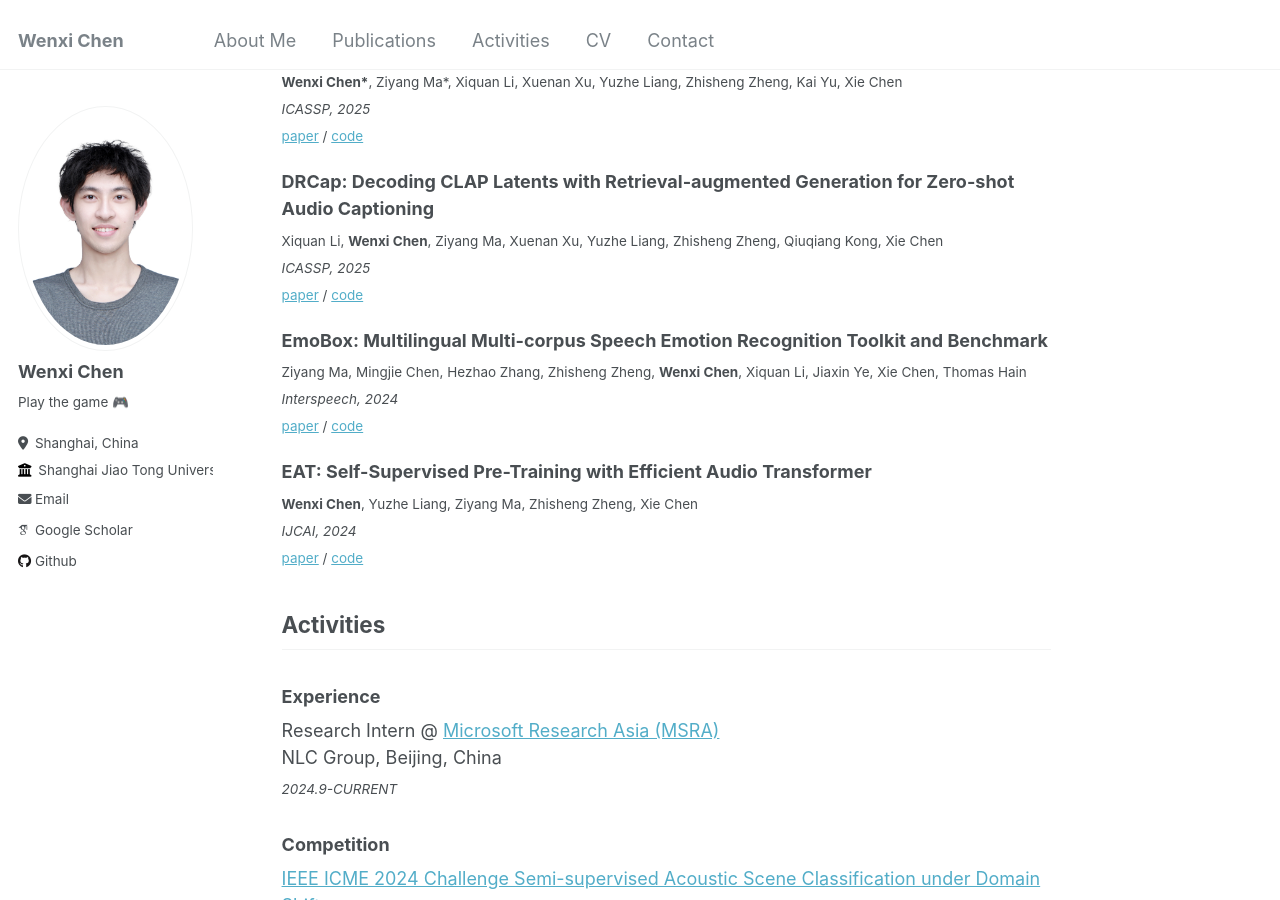
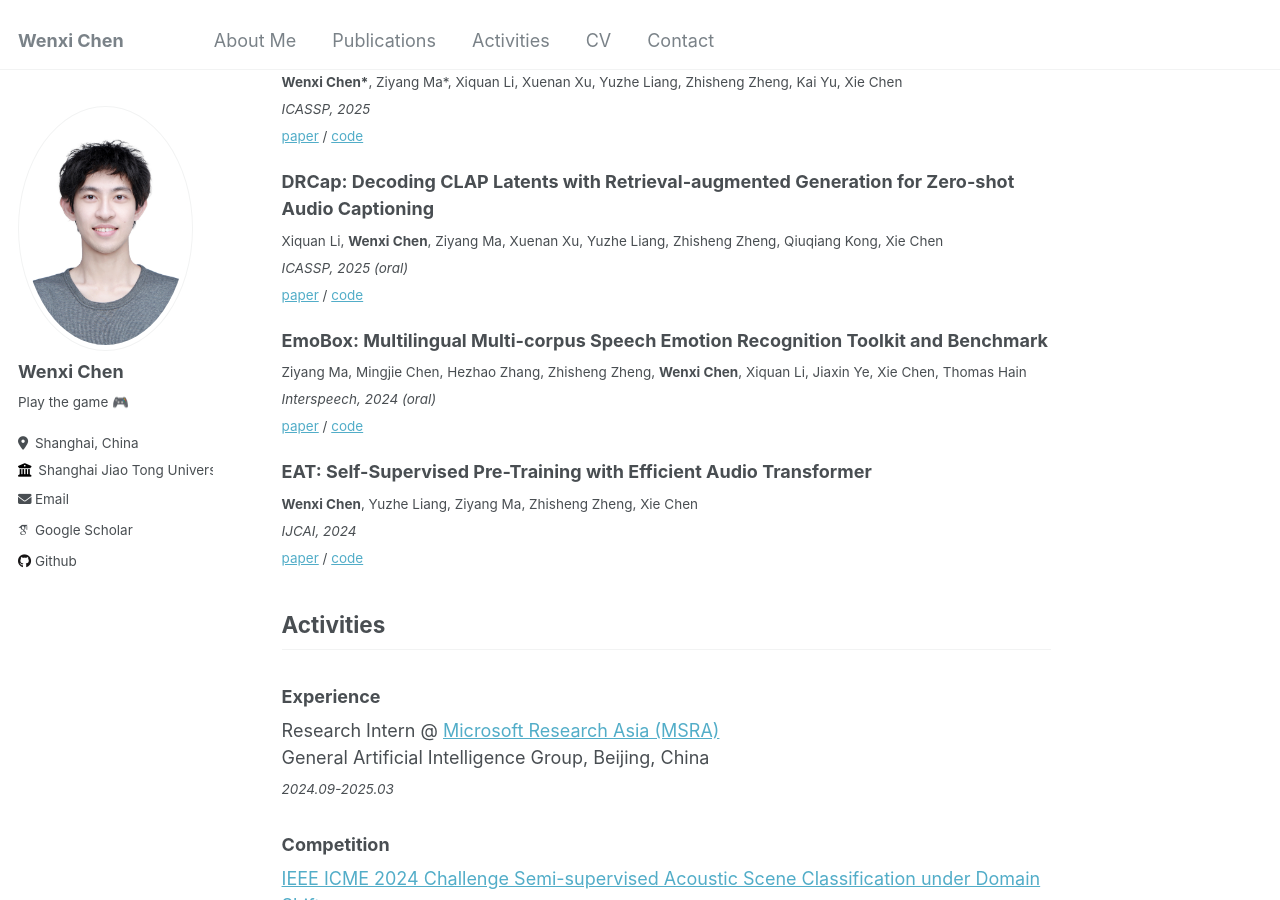
Before and after one commit to cwx-worst-one/cwx-worst-one.github.io, a Jekyll site: the page built from _pages/about.md, in a window 1280 px wide and 900 px high, scrolled down 833 px. Built offline with Jekyll 4.4.1, drawn with Linux system fonts in a browser that asks for light colours; some web fonts are replaced.

Commit message:
udpate homepage

```diff
--- a/_pages/about.md
+++ b/_pages/about.md
@@ -49,12 +49,12 @@ For the most up-to-date information, please visit my [Google Scholar](https://sc
 
 **DRCap: Decoding CLAP Latents with Retrieval-augmented Generation for Zero-shot Audio Captioning**\
 <sub>Xiquan Li, **Wenxi Chen**, Ziyang Ma, Xuenan Xu, Yuzhe Liang, Zhisheng Zheng, Qiuqiang Kong, Xie Chen</sub>\
-<sub>*ICASSP, 2025*</sub>\
+<sub>*ICASSP, 2025 (oral)*</sub>\
 <sub>[paper](https://arxiv.org/abs/2410.09472) / [code](https://github.com/X-LANCE/SLAM-LLM/tree/main/examples/drcap_zeroshot_aac)</sub>
 
 **EmoBox: Multilingual Multi-corpus Speech Emotion Recognition Toolkit and Benchmark**
 <sub>Ziyang Ma, Mingjie Chen, Hezhao Zhang, Zhisheng Zheng, **Wenxi Chen**, Xiquan Li, Jiaxin Ye, Xie Chen, Thomas Hain</sub>\
-<sub>*Interspeech, 2024*</sub>\
+<sub>*Interspeech, 2024 (oral)*</sub>\
 <sub>[paper](https://www.isca-archive.org/interspeech_2024/ma24b_interspeech.pdf) / [code](https://github.com/emo-box/EmoBox)</sub>
 
 **EAT: Self-Supervised Pre-Training with Efficient Audio Transformer**\
@@ -80,8 +80,8 @@ For the most up-to-date information, please visit my [Google Scholar](https://sc
 
 ### Experience
 Research Intern @ [Microsoft Research Asia (MSRA)](https://www.msra.cn/)
-NLC Group, Beijing, China
-<sub>*2024.9-CURRENT*</sub>
+General Artificial Intelligence Group, Beijing, China
+<sub>*2024.09-2025.03*</sub>
 
 
 ### Competition
```
